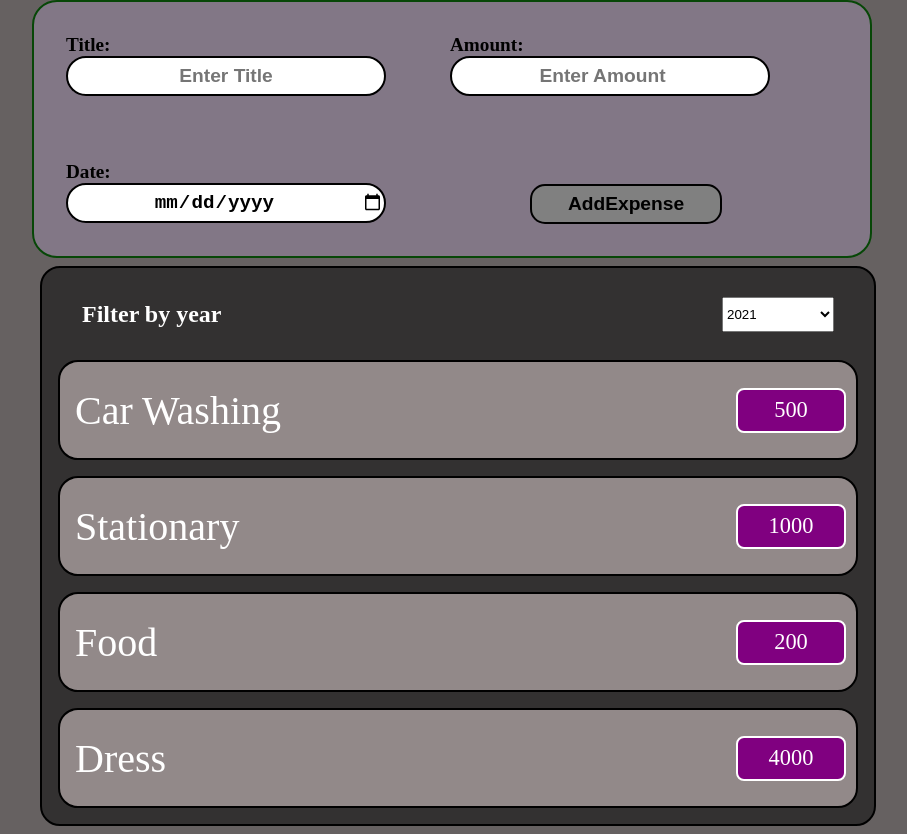
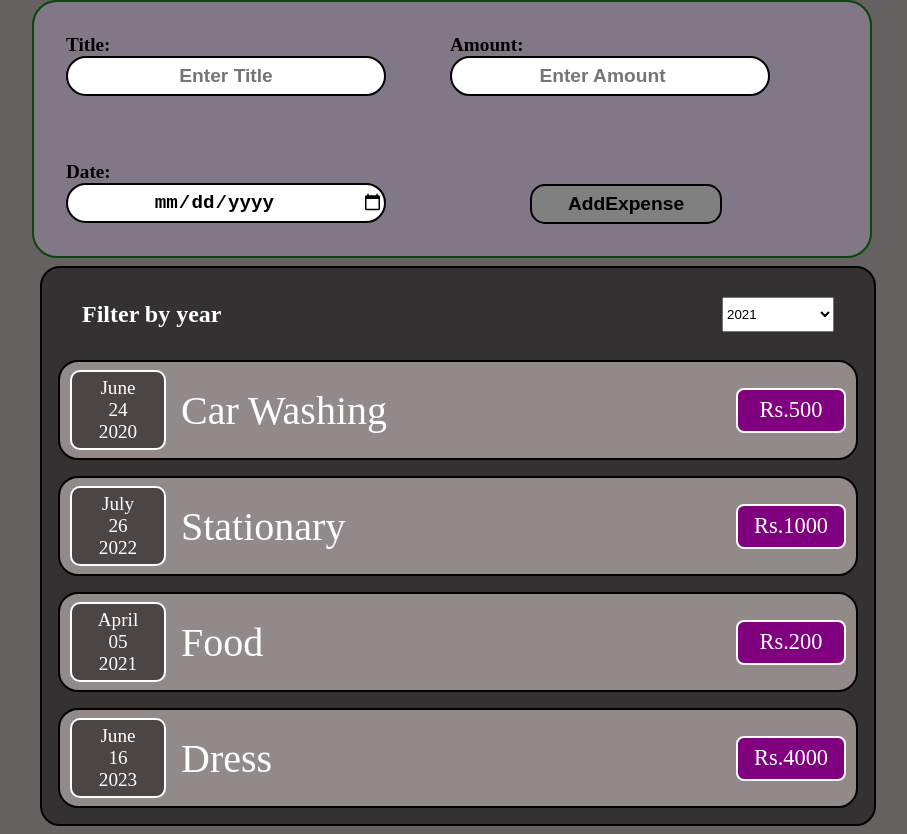
Before and after one commit to Aryanhac/Expenses-List, a React (Create React App) app: page / in a window 1280 px wide. Shown: the whole page, without its empty margins (182-1089 px from the left). Built offline with nearby package versions, Linux system fonts and the light colour scheme.

Commit message:
now filtered method is working

```diff
--- a/src/App.js
+++ b/src/App.js
@@ -7,17 +7,30 @@ import ExpensesApi from './ExpensesApi';
 
 function App() {
   const [expenses,setExpense]=useState(ExpensesApi);
+  const [tempExpenses,setTempExpenses]=useState(ExpensesApi);
   const getNewData=(data)=>{
     console.log(data);
     setExpense((previousExpense)=>{
       return [data,...previousExpense];
     })
+    setTempExpenses((previousExpense)=>{
+      return [data,...previousExpense];
+    })
+  }
+
+  const yearData=(year)=>{
+     const newData= tempExpenses.filter((curEle)=>{
+        return curEle.date.getFullYear()== year;
+     });
+     console.log(year);
+     console.log(newData);
+     setExpense(newData);
   }
 
   return (
     <div className="App">
       <NewExpenses  func={getNewData}/>
-      <Expenses props={expenses}/>
+      <Expenses props={expenses} yearData={yearData}/>
     </div>
   );
 }
--- a/src/ExpensesApi.js
+++ b/src/ExpensesApi.js
@@ -1,25 +1,25 @@
 const ExpensesApi=[
     {
         id:1,
-        date:new Date(),
+        date:new Date(2020,5,24),
         title:"Car Washing",
         amount:500
     },
     {
         id:2,
-        date:new Date(),
+        date:new Date(2022,6,26),
         title:"Stationary",
         amount:1000
     },
     {
         id:3,
-        date:new Date(),
+        date:new Date(2021,3,5),
         title:"Food",
         amount:200
     },
     {
-        id:1,
-        date:new Date(),
+        id:4,
+        date:new Date(2023,5,16),
         title:"Dress",
         amount:4000
     }
--- a/src/components/Expenses/Expenses.js
+++ b/src/components/Expenses/Expenses.js
@@ -3,15 +3,16 @@ import ExpensesItem from './ExpensesItem';
 import './Expenses.css';
 import ExpensesFilter from './ExpensesFilter';
 
-const getYear =(year)=>{
-  console.log(year);
-}
 
-const Expenses = ({props}) => {
 
+const Expenses = ({props,yearData}) => {
+
+  const getYear =(year)=>{
+     yearData(year);
+  }
   return (<>
        <div className="Expenses">
-       <ExpensesFilter  Year={getYear}/>
+      <ExpensesFilter  Year={getYear}/>
       <ExpensesItem Expensesdata={props} />
       </div>
   </>);
--- a/src/components/Expenses/ExpensesDate.css
+++ b/src/components/Expenses/ExpensesDate.css
@@ -12,4 +12,5 @@
     flex-direction: column;
     justify-content: center;
     padding:.5rem;
+    width:6rem;
 }
--- a/src/components/Expenses/ExpensesItem.js
+++ b/src/components/Expenses/ExpensesItem.js
@@ -8,17 +8,17 @@ const ExpensesItem = ({ Expensesdata }) => {
       {
         Expensesdata.map((curEle) => {
           return (
-            <>
-            <div className="expenses_item">
-              {/* <ExpensesDate Date={curEle.date}/> */}
+
+            <div className="expenses_item" key={curEle.id} >
+              <ExpensesDate Date={curEle.date}/>
               <div className="expenses_item__description">
                 {curEle.title}
               </div>
               <div className="expenses_item__amount">
-                {curEle.amount}
+                Rs.{curEle.amount}
               </div>
               </div>
-            </>
+
           )
         })
       }
--- a/src/components/NewExpenses/NewExpensesForm.js
+++ b/src/components/NewExpenses/NewExpensesForm.js
@@ -23,7 +23,10 @@ const NewExpensesForm = (prop) => {
     }
     const formHandler=(event)=>{
         event.preventDefault();
-        prop.parent(newData);
+        const obj={
+            ...newData,date:new Date(newData.date),id:Math.random()
+        }
+        prop.parent(obj);
         setNewData({title:'',amount:'',date:''});
     }
   return <div>
```
